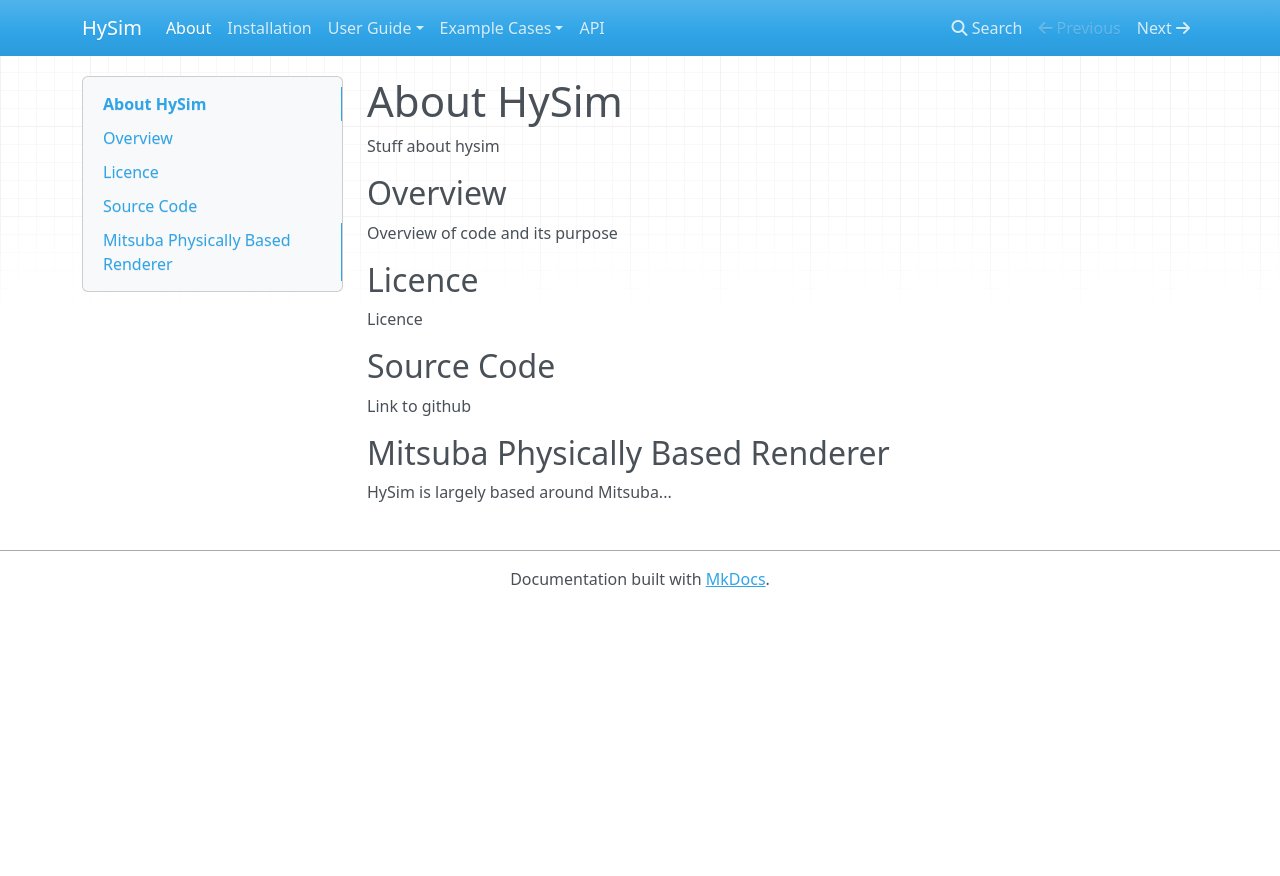
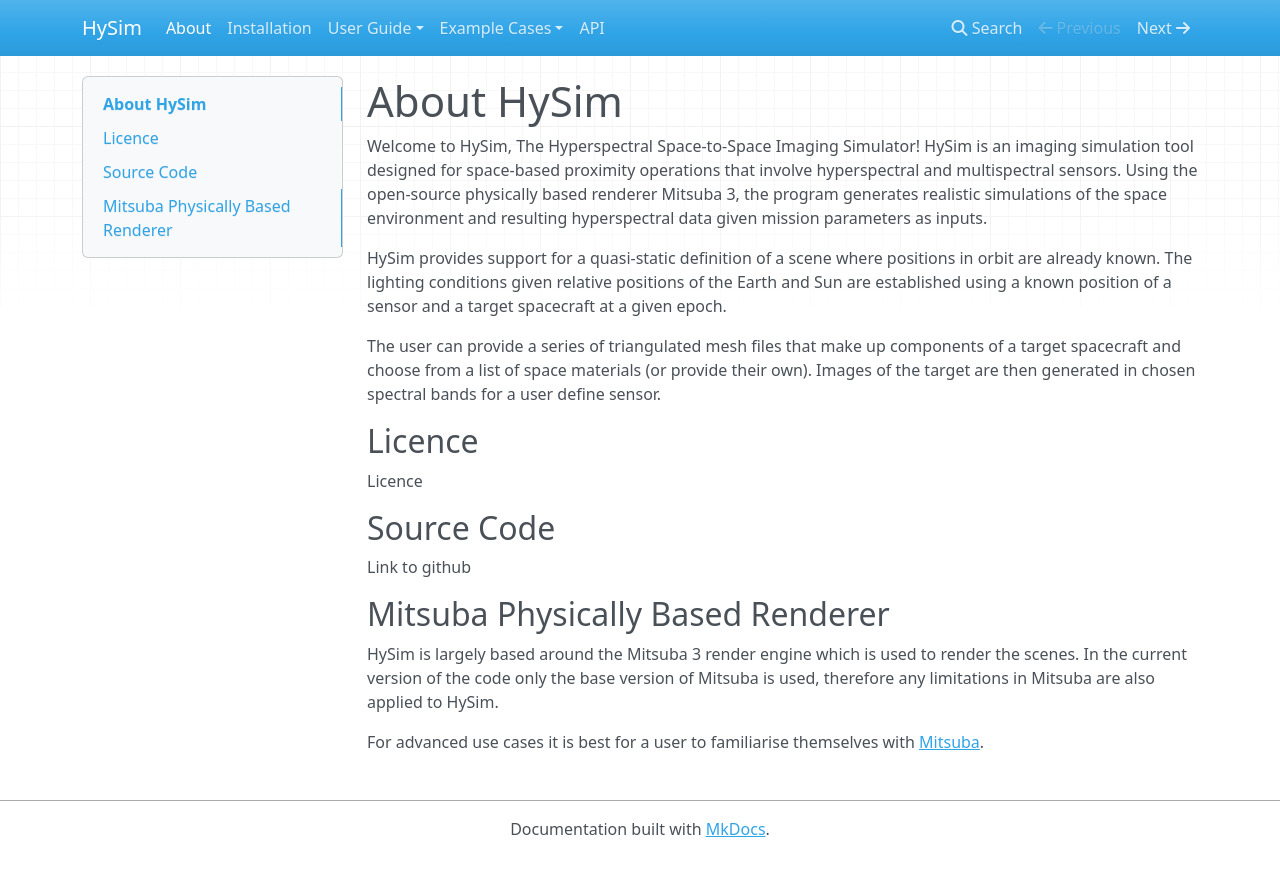
Before and after one commit to Space-Group-Cranfield-University/hysim, an MkDocs documentation site: the page built from docs/about.md, in a window 1280 px wide. Shown: the top 876 px of the page. Built offline with MkDocs 1.6.1, drawn with Linux system fonts in a browser that asks for light colours; nearby versions of some CDN libraries.

Commit message:
Added to Documentation

```diff
--- a/docs/about.md
+++ b/docs/about.md
@@ -1,10 +1,10 @@
 # About HySim
 
-Stuff about hysim
+Welcome to HySim, The Hyperspectral Space-to-Space Imaging Simulator! HySim is an imaging simulation tool designed for space-based proximity operations that involve hyperspectral and multispectral sensors. Using the open-source physically based renderer Mitsuba 3, the program generates realistic simulations of the space environment and resulting hyperspectral data given mission parameters as inputs.
 
-## Overview
+HySim provides support for a quasi-static definition of a scene where positions in orbit are already known. The lighting conditions given relative positions of the Earth and Sun are established using a known position of a sensor and a target spacecraft at a given epoch.
 
-Overview of code and its purpose
+The user can provide a series of triangulated mesh files that make up components of a target spacecraft and choose from a list of space materials (or provide their own). Images of the target are then generated in chosen spectral bands for a user define sensor.
 
 ## Licence
 
@@ -16,4 +16,6 @@ Link to github
 
 ## Mitsuba Physically Based Renderer
 
-HySim is largely based around Mitsuba...
+HySim is largely based around the Mitsuba 3 render engine which is used to render the scenes. In the current version of the code only the base version of Mitsuba is used, therefore any limitations in Mitsuba are also applied to HySim.
+
+For advanced use cases it is best for a user to familiarise themselves with [Mitsuba](https://mitsuba.readthedocs.io/en/stable/#).
```
Also changed, not shown: docs/installation.md (+13 -0 lines).
